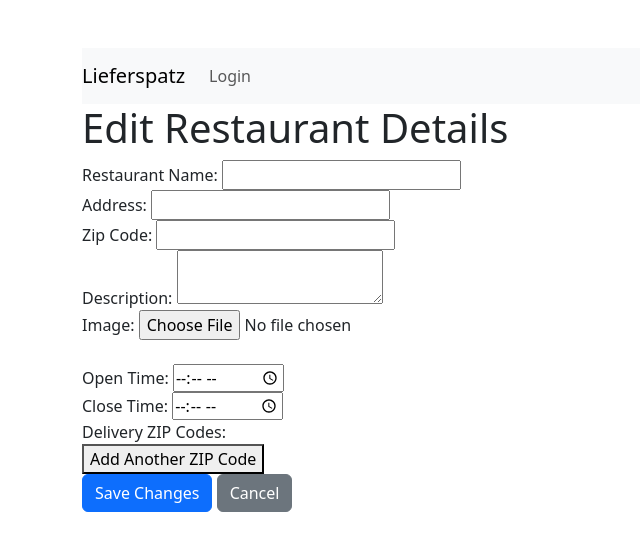
After one commit to M3H4D/Lieferspatz, a Flask app: template Mehad/Integration - V4/templates/edit_restaurant.html in a window 1280 px wide. The commit adds this page. Shown: the top 551 px of the page, without its empty margins (0-640 px from the left). Run offline with Flask 3, Linux system fonts and the light colour scheme; the template is opened without the code that fills it, so the values that code supplies are empty.

Commit message:
Made a new edit restaurant page. One can not edit email and password. Added a few adjustment to frontend.

```diff
--- a/Mehad/Integration - V4/static/js/addZipCodeField.js
+++ b/Mehad/Integration - V4/static/js/addZipCodeField.js
@@ -1,8 +1,15 @@
 function addZipCode() {
     const container = document.getElementById('zipCodeContainer');
-    const input = document.createElement('input');
-    input.type = 'text';
-    input.name = 'delivery_zip_codes';
-    input.placeholder = 'Enter delivery zip code';
-    container.appendChild(input);
+    const div = document.createElement('div');
+    div.className = 'zip-code-field';
+    div.innerHTML = `
+        <input type="text" name="delivery_zip_codes" placeholder="Enter delivery zip code">
+        <button type="button" onclick="removeZipCode(this)"><i class="fas fa-trash-alt"></i></button>
+    `;
+    container.appendChild(div);
 }
+
+function removeZipCode(button) {
+    const div = button.parentElement;
+    div.remove();
+}
--- a/Mehad/Integration - V4/templates/base.html
+++ b/Mehad/Integration - V4/templates/base.html
@@ -6,6 +6,7 @@
     <title>Lieferspatz</title>
     <!-- Link to Bootstrap CSS -->
     <link href="https://cdn.jsdelivr.net/npm/bootstrap@5.3.0-alpha1/dist/css/bootstrap.min.css" rel="stylesheet">
+    <link rel="stylesheet" href="https://cdnjs.cloudflare.com/ajax/libs/font-awesome/6.0.0-beta3/css/all.min.css">
 </head>
 <body>
     <div class="container mt-5">
@@ -51,6 +52,7 @@
                                 <li class="nav-item"><a class="nav-link" href="{{ url_for('restaurant.restaurant_dashboard') }}">Restaurant Dashboard</a></li>
                                 <li class="nav-item"><a class="nav-link" href="{{ url_for('restaurant.restaurant_additems') }}">Restaurant Add Items</a></li>
                                 <li class="nav-item"><a class="nav-link" href="{{ url_for('restaurant.received_orders') }}">Restaurant Orders history</a></li>
+                                <li class="nav-item"><a class="nav-link" href="{{ url_for('restaurant.edit_restaurant') }}">Edit Restaurant Details</a></li>
                             {% endif %}
 
                         {% else %}
--- /dev/null
+++ b/Mehad/Integration - V4/templates/edit_restaurant.html
@@ -0,0 +1,79 @@
+{% extends 'base.html' %}
+
+{% block head %}
+    <title>Edit Restaurant Details</title>
+    <style>
+        .restaurant-image {
+            max-width: 200px;
+            max-height: 200px;
+            width: auto;
+            height: auto;
+        }
+        .zip-code-field {
+            display: flex;
+            align-items: center;
+            margin-bottom: 5px;
+        }
+        .zip-code-field input {
+            flex: 1;
+        }
+        .zip-code-field button {
+            margin-left: 5px;
+            background: none;
+            border: none;
+            color: red;
+            cursor: pointer;
+        }
+        .zip-code-field button i {
+            font-size: 1.2em;
+        }
+    </style>
+{% endblock%}
+
+{% block content %}
+<h1>Edit Restaurant Details</h1>
+
+<form method="POST" enctype="multipart/form-data">
+    <label for="name">Restaurant Name:</label>
+    <input type="text" name="name" value="{{ restaurant['Name'] }}" required><br>
+
+    <label for="address">Address:</label>
+    <input type="text" name="address" value="{{ restaurant['Address'] }}" required><br>
+
+    <label for="zip_code">Zip Code:</label>
+    <input type="text" name="zip_code" value="{{ restaurant['ZipCode'] }}" required><br>
+
+    <label for="description">Description:</label>
+    <textarea name="description" required>{{ restaurant['Description'] }}</textarea><br>
+
+    <label for="image_url">Image:</label>
+    <input type="file" name="image_url" accept="image/*"><br>
+    {% if restaurant['ImageURL'] %}
+        <img src="{{ url_for('static', filename=restaurant['ImageURL'].split('static/')[1]) }}" alt="Restaurant Image" class="restaurant-image img-fluid">
+        <p><b>Current Image:</b> {{ restaurant['ImageURL'].split('/')[-1] }}</p>
+    {% endif %}<br>
+
+    <label for="open_time">Open Time:</label>
+    <input type="time" name="open_time" value="{{ restaurant['OpenTime'] }}" required><br>
+
+    <label for="close_time">Close Time:</label>
+    <input type="time" name="close_time" value="{{ restaurant['CloseTime'] }}" required><br>
+
+    <label for="delivery_zip_codes">Delivery ZIP Codes:</label>
+    <div id="zipCodeContainer">
+        {% for zip_code in delivery_zip_codes %}
+            <div class="zip-code-field">
+                <input type="text" name="delivery_zip_codes" value="{{ zip_code }}" placeholder="Enter delivery zip code">
+                <button type="button" onclick="removeZipCode(this)"><i class="fas fa-trash-alt"></i></button>
+            </div>
+        {% endfor %}
+    </div>
+    <button type="button" onclick="addZipCode()">Add Another ZIP Code</button><br>
+
+    <button type="submit" class="btn btn-primary">Save Changes</button>
+    <a href="{{ url_for('restaurant.restaurant_dashboard') }}" class="btn btn-secondary">Cancel</a>
+</form>
+
+<script src="{{ url_for('static', filename='js/addZipCodeField.js') }}"></script>
+
+{% endblock %}
--- a/Mehad/Integration - V4/templates/received_orders.html
+++ b/Mehad/Integration - V4/templates/received_orders.html
@@ -30,7 +30,7 @@
                 <th>Time of Order</th>
                 <th>Notes</th>
                 <th>Items</th>
-                <th>Total Price</th>
+                <th>Total Price(85%)</th>
                 <th>Status</th>
                 <th>Actions</th>
             </tr>
@@ -50,7 +50,7 @@
                         {% endfor %}
                     </ul>
                 </td>
-                <td>€ {{ order['TotalPrice'] }}</td>
+                <td style="color: green; font-weight: bold;">+ € {{ 0.85 * order['TotalPrice'] }} (€{{order['TotalPrice'] }})</td>
                 <td>{{ order['Status'] }}</td>
                 <td>
                     <form method="POST" action="{{ url_for('restaurant.update_order_status', order_id=order['OrderID']) }}">
```
Also changed, not shown: Mehad/Integration - V4/routes/restaurant.py (+73 -0 lines), Mehad/Integration - V4/templates/add_item.html (+4 -3 lines), Mehad/Integration - V4/templates/edit_item.html (+17 -2 lines), Mehad/Integration - V4/templates/register_restaurant.html (+26 -2 lines), Mehad/Integration - V4/lieferspatz.db.
